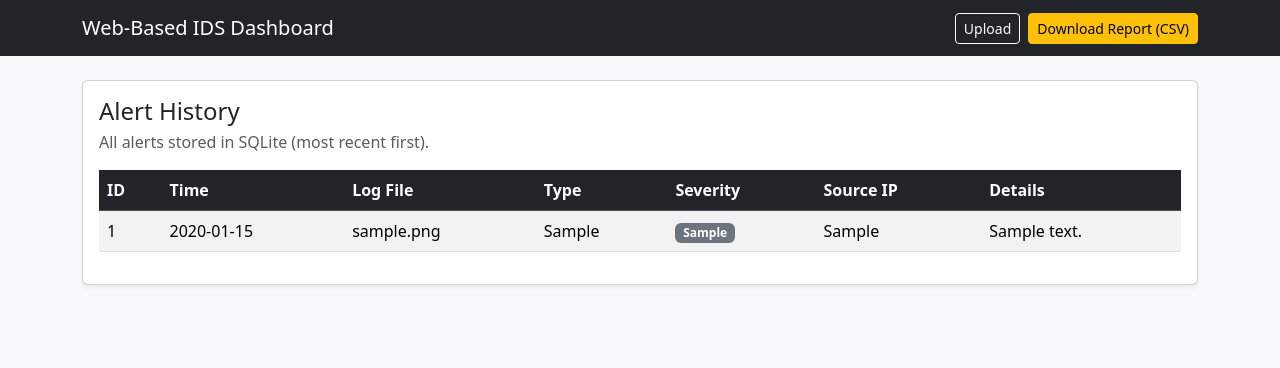
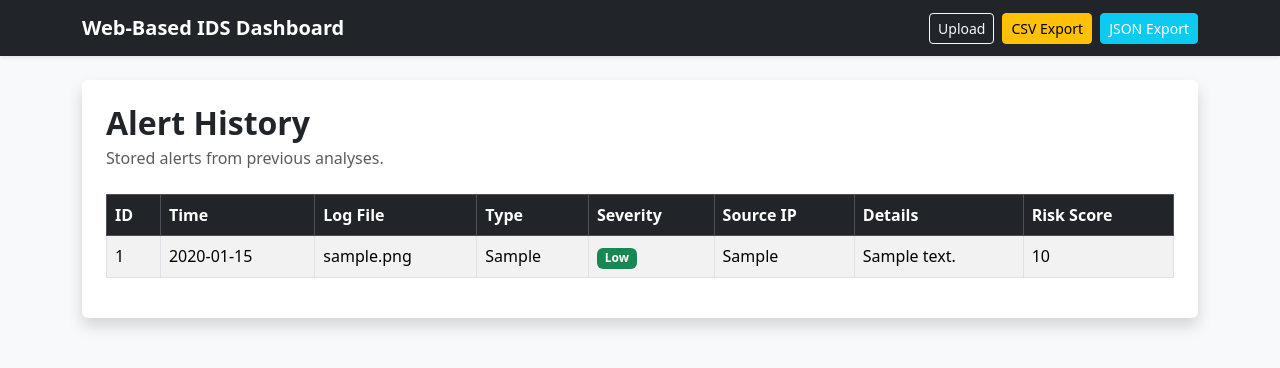
Before and after one commit to zainm10/web-ids-dashboard, a Flask app: page /history in a window 1280 px wide. Shown: the top 368 px of the page. Run offline with Flask 3, Linux system fonts and the light colour scheme; tables that the repository leaves empty hold one stand-in row (values such as "Sample post").

Commit message:
Update history.html

```diff
--- a/templates/templates/history.html
+++ b/templates/templates/history.html
@@ -7,52 +7,69 @@
   <link href="https://cdn.jsdelivr.net/npm/bootstrap@5.3.3/dist/css/bootstrap.min.css" rel="stylesheet">
 </head>
 <body class="bg-light">
-<nav class="navbar navbar-expand-lg navbar-dark bg-dark">
+
+<nav class="navbar navbar-expand-lg navbar-dark bg-dark shadow-sm">
   <div class="container">
-    <a class="navbar-brand" href="{{ url_for('index') }}">{{ app_name }}</a>
+    <a class="navbar-brand fw-bold" href="{{ url_for('index') }}">{{ app_name }}</a>
     <div class="d-flex gap-2">
       <a class="btn btn-outline-light btn-sm" href="{{ url_for('index') }}">Upload</a>
-      <a class="btn btn-warning btn-sm" href="{{ url_for('download') }}">Download Report (CSV)</a>
+      <a class="btn btn-warning btn-sm" href="{{ url_for('download') }}">CSV Export</a>
+      <a class="btn btn-info btn-sm text-white" href="{{ url_for('download_json') }}">JSON Export</a>
     </div>
   </div>
 </nav>
 
 <div class="container py-4">
-  <div class="card shadow-sm">
-    <div class="card-body">
-      <h4 class="mb-1">Alert History</h4>
-      <p class="text-muted mb-3">All alerts stored in SQLite (most recent first).</p>
+  <div class="card shadow border-0">
+    <div class="card-body p-4">
+      <h2 class="fw-bold mb-1">Alert History</h2>
+      <p class="text-muted mb-4">Stored alerts from previous analyses.</p>
 
+      {% if rows %}
       <div class="table-responsive">
-        <table class="table table-striped table-hover align-middle">
+        <table class="table table-striped table-hover table-bordered align-middle">
           <thead class="table-dark">
-            <tr><th>ID</th><th>Time</th><th>Log File</th><th>Type</th><th>Severity</th><th>Source IP</th><th>Details</th></tr>
+            <tr>
+              <th>ID</th>
+              <th>Time</th>
+              <th>Log File</th>
+              <th>Type</th>
+              <th>Severity</th>
+              <th>Source IP</th>
+              <th>Details</th>
+              <th>Risk Score</th>
+            </tr>
           </thead>
           <tbody>
             {% for r in rows %}
             <tr>
               <td>{{ r[0] }}</td>
-              <td style="white-space:nowrap">{{ r[1] }}</td>
+              <td>{{ r[1] }}</td>
               <td>{{ r[2] }}</td>
               <td>{{ r[3] }}</td>
               <td>
-                {% if r[4] == "High" %}<span class="badge text-bg-danger">High</span>
-                {% elif r[4] == "Medium" %}<span class="badge text-bg-warning">Medium</span>
-                {% else %}<span class="badge text-bg-secondary">{{ r[4] }}</span>{% endif %}
+                {% if r[4] == "High" %}
+                  <span class="badge bg-danger">High</span>
+                {% elif r[4] == "Medium" %}
+                  <span class="badge bg-warning text-dark">Medium</span>
+                {% else %}
+                  <span class="badge bg-success">Low</span>
+                {% endif %}
               </td>
               <td>{{ r[5] if r[5] else "N/A" }}</td>
               <td>{{ r[6] }}</td>
+              <td>{{ r[7] }}</td>
             </tr>
             {% endfor %}
           </tbody>
         </table>
       </div>
-
-      {% if not rows %}
-        <div class="alert alert-info mb-0">No alerts stored yet. Upload a log to generate alerts.</div>
+      {% else %}
+      <div class="alert alert-info">No alerts stored yet.</div>
       {% endif %}
     </div>
   </div>
 </div>
+
 </body>
 </html>
```
